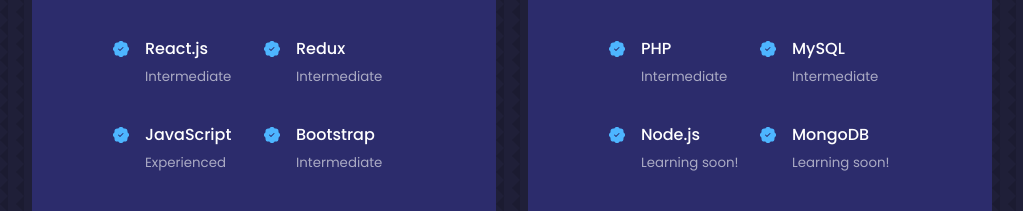
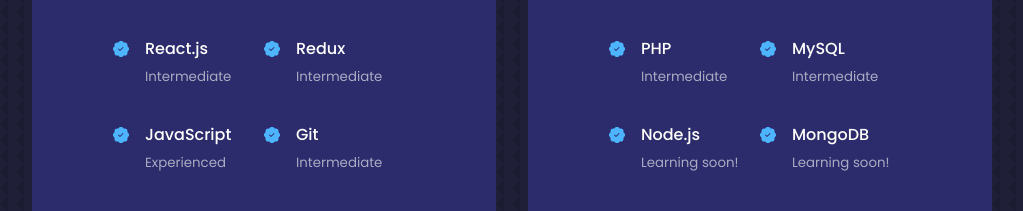
Before and after one commit to ArdonitSaliji/portfolio, a React (Create React App) app: page / in a window 1280 px wide. Shown: the part 1820-2031 px from the top of the page, without its empty margins (128-1151 px from the left). Built offline with nearby package versions, Linux system fonts and the light colour scheme.

Commit message:
changed exp

```diff
--- a/src/components/Exp/Exp.jsx
+++ b/src/components/Exp/Exp.jsx
@@ -36,7 +36,7 @@
             <article className='experience__details'>
               <BsPatchCheckFill className='experience__details-icon' />
               <div>
-                <h4>Bootstrap</h4>
+                <h4>Git</h4>
                 <small className='text-light'>Intermediate</small>
               </div>
             </article>
```
